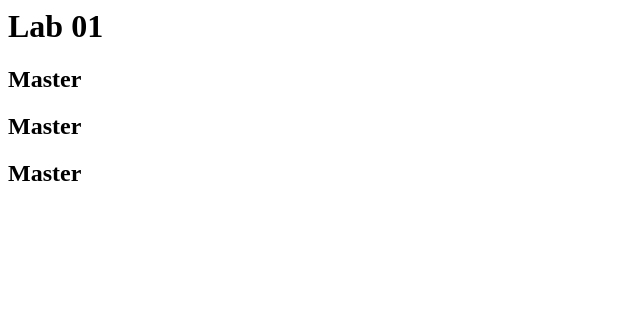
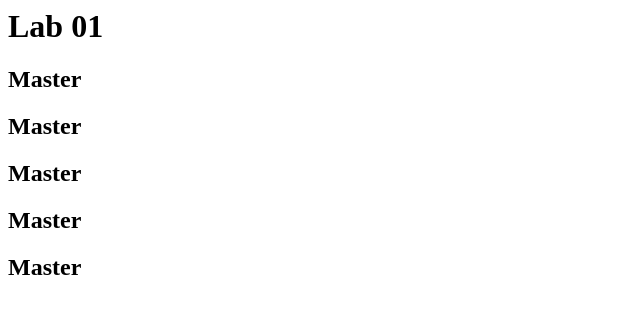
Before and after one commit to letbadgirl/Lab, a plain HTML site: page index.html in a window 1280 px wide. Shown: the whole page, without its empty margins (0-640 px from the left). Drawn offline with Linux system fonts and the light colour scheme.

Commit message:
commit test

```diff
--- a/index.html
+++ b/index.html
@@ -2,3 +2,5 @@
 <h2>Master</h2>
 <h2>Master</h2>
 <h2>Master</h2>
+<h2>Master</h2>
+<h2>Master</h2>
```
